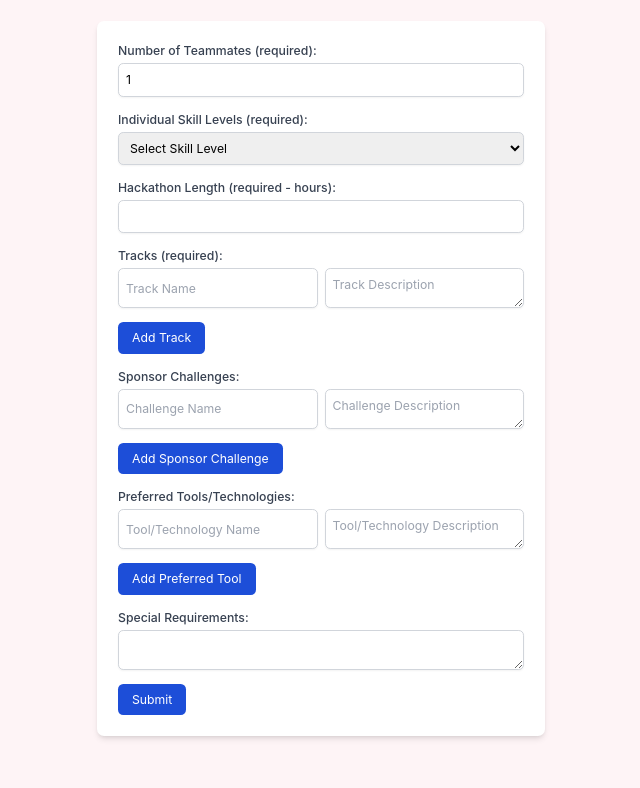
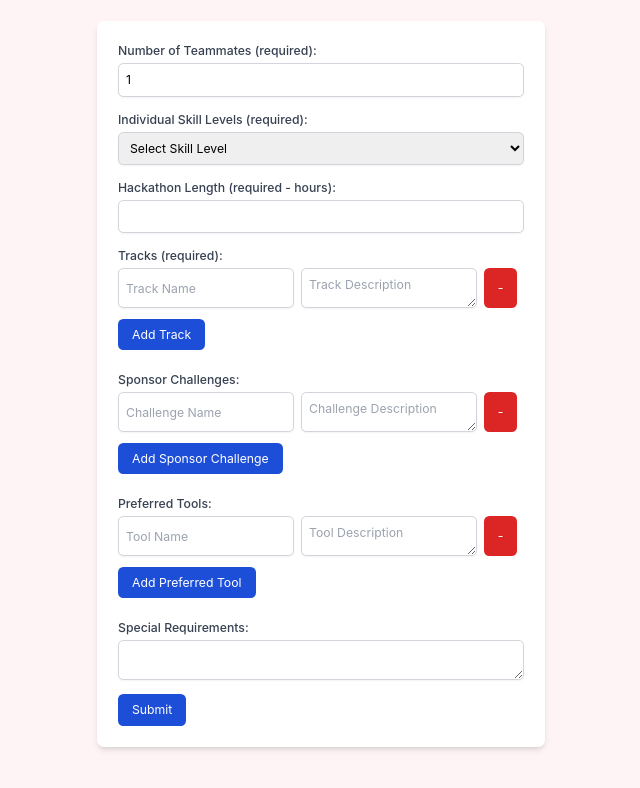
Before and after one commit to JoeyCorbett/hackrmap, a React (Create React App) app: page /form in a window 1280 px wide. Shown: the top 788 px of the page, without its empty margins (319-959 px from the left). Built offline with nearby package versions, Linux system fonts and the light colour scheme; no server answers.

Commit message:
Cleaned up CSS

```diff
--- a/src/app/(routes)/form.jsx
+++ b/src/app/(routes)/form.jsx
@@ -14,7 +14,6 @@ const Form = () => {
     setSkillLevels(updatedSkillLevels);
   }, [numTeammates]);
 
-  // Function to handle numeric input changes and restrict direct input
   const handleNumberInput = (setValue, min, max) => (e) => {
     const value = Number(e.target.value);
     if (e.target.value === '' || (value >= min && value <= max)) {
@@ -38,6 +37,11 @@ const Form = () => {
     setTracks(newTracks);
   };
 
+  const handleRemoveTrack = (index) => {
+    const newTracks = tracks.filter((_, i) => i !== index);
+    setTracks(newTracks);
+  };
+
   const handleAddSponsorChallenge = () => {
     setSponsorChallenges([...sponsorChallenges, { name: '', description: '' }]);
   };
@@ -48,6 +52,11 @@ const Form = () => {
     setSponsorChallenges(newChallenges);
   };
 
+  const handleRemoveSponsorChallenge = (index) => {
+    const newChallenges = sponsorChallenges.filter((_, i) => i !== index);
+    setSponsorChallenges(newChallenges);
+  };
+
   const handleAddTool = () => {
     setPreferredTools([...preferredTools, { name: '', description: '' }]);
   };
@@ -55,6 +64,11 @@ const Form = () => {
   const handleToolChange = (index, field, value) => {
     const newTools = [...preferredTools];
     newTools[index][field] = value;
+    setPreferredTools(newTools);
+  };
+
+  const handleRemoveTool = (index) => {
+    const newTools = preferredTools.filter((_, i) => i !== index);
     setPreferredTools(newTools);
   };
 
@@ -83,7 +97,7 @@ const Form = () => {
             type="number"
             id="numTeammates"
             value={numTeammates}
-            onChange={handleNumberInput(setNumTeammates, 1, 8)} // Use the new function here
+            onChange={handleNumberInput(setNumTeammates, 1, 8)}
             className="mt-1 p-2 block w-full border border-gray-300 rounded-md shadow-sm focus:ring-blue-500 focus:border-blue-500"
             required
             min="1"
@@ -121,7 +135,7 @@ const Form = () => {
             type="number"
             id="hackathonLength"
             value={hackathonLength}
-            onChange={handleNumberInput(setHackathonLength, 1, 168)} // Use the new function here
+            onChange={handleNumberInput(setHackathonLength, 1, 168)}
             className="mt-1 p-2 block w-full border border-gray-300 rounded-md shadow-sm focus:ring-blue-500 focus:border-blue-500"
             required
             min="1"
@@ -151,9 +165,17 @@ const Form = () => {
                 required
                 style={{ height: '40px', minHeight: '40px', maxHeight: '300px' }} // Keep the existing min/max heights
               />
+              <button
+                type="button"
+                onClick={() => handleRemoveTrack(index)}
+                className="mt-1 bg-red-600 text-white py-1 px-2 rounded-md hover:bg-red-700 mx-2"
+                style={{ height: '40px', width: '60px' }}
+              >
+                -
+              </button>
             </div>
           ))}
-          <button type="button" onClick={handleAddTrack} className="mt-2 bg-blue-600 text-white py-2 px-4 rounded-md hover:bg-blue-700">
+          <button type="button" onClick={handleAddTrack} className="mt-1 mb-2  bg-blue-600 text-white py-2 px-4 rounded-md hover:bg-blue-700">
             Add Track
           </button>
         </div>
@@ -180,38 +202,54 @@ const Form = () => {
                 required
                 style={{ height: '40px', minHeight: '40px', maxHeight: '300px' }} // Set your preferred min/max heights
               />
+              <button
+                type="button"
+                onClick={() => handleRemoveSponsorChallenge(index)}
+                className="mt-1 bg-red-600 text-white py-1 px-2 rounded-md hover:bg-red-700 mx-2"
+                style={{ height: '40px', width: '60px' }}
+              >
+                -
+              </button>
             </div>
           ))}
-          <button type="button" onClick={handleAddSponsorChallenge} className="mt-2 bg-blue-600 text-white py-2 px-4 rounded-md hover:bg-blue-700">
+          <button type="button" onClick={handleAddSponsorChallenge} className="mt-1 mb-2  bg-blue-600 text-white py-2 px-4 rounded-md hover:bg-blue-700">
             Add Sponsor Challenge
           </button>
         </div>
 
         {/* Preferred Tools Input */}
         <div className="mb-4">
-          <label className="block text-sm font-medium text-gray-700">Preferred Tools/Technologies:</label>
+          <label className="block text-sm font-medium text-gray-700">Preferred Tools:</label>
           {preferredTools.map((tool, index) => (
             <div key={index} className="flex mb-2">
               <input
                 type="text"
-                placeholder="Tool/Technology Name"
+                placeholder="Tool Name"
                 value={tool.name}
                 onChange={(e) => handleToolChange(index, 'name', e.target.value)}
                 className="mt-1 block w-full p-2 border border-gray-300 rounded-md shadow-sm focus:ring-blue-500 focus:border-blue-500 mr-2"
                 required
-                style={{ height: '40px' }} // Set the fixed height for track name
+                style={{ height: '40px' }}
               />
               <textarea
-                placeholder="Tool/Technology Description"
+                placeholder="Tool Description"
                 value={tool.description}
                 onChange={(e) => handleToolChange(index, 'description', e.target.value)}
                 className="mt-1 block w-full p-2 border border-gray-300 rounded-md shadow-sm focus:ring-blue-500 focus:border-blue-500 resize-y"
                 required
                 style={{ height: '40px', minHeight: '40px', maxHeight: '300px' }} // Set your preferred min/max heights
               />
+              <button
+                type="button"
+                onClick={() => handleRemoveTool(index)}
+                className="mt-1 bg-red-600 text-white py-1 px-2 rounded-md hover:bg-red-700 mx-2"
+                style={{ height: '40px', width: '60px' }}
+              >
+                -
+              </button>
             </div>
           ))}
-          <button type="button" onClick={handleAddTool} className="mt-2 bg-blue-600 text-white py-2 px-4 rounded-md hover:bg-blue-700">
+          <button type="button" onClick={handleAddTool} className="mt-1 mb-2  bg-blue-600 text-white py-2 px-4 rounded-md hover:bg-blue-700">
             Add Preferred Tool
           </button>
         </div>
```
